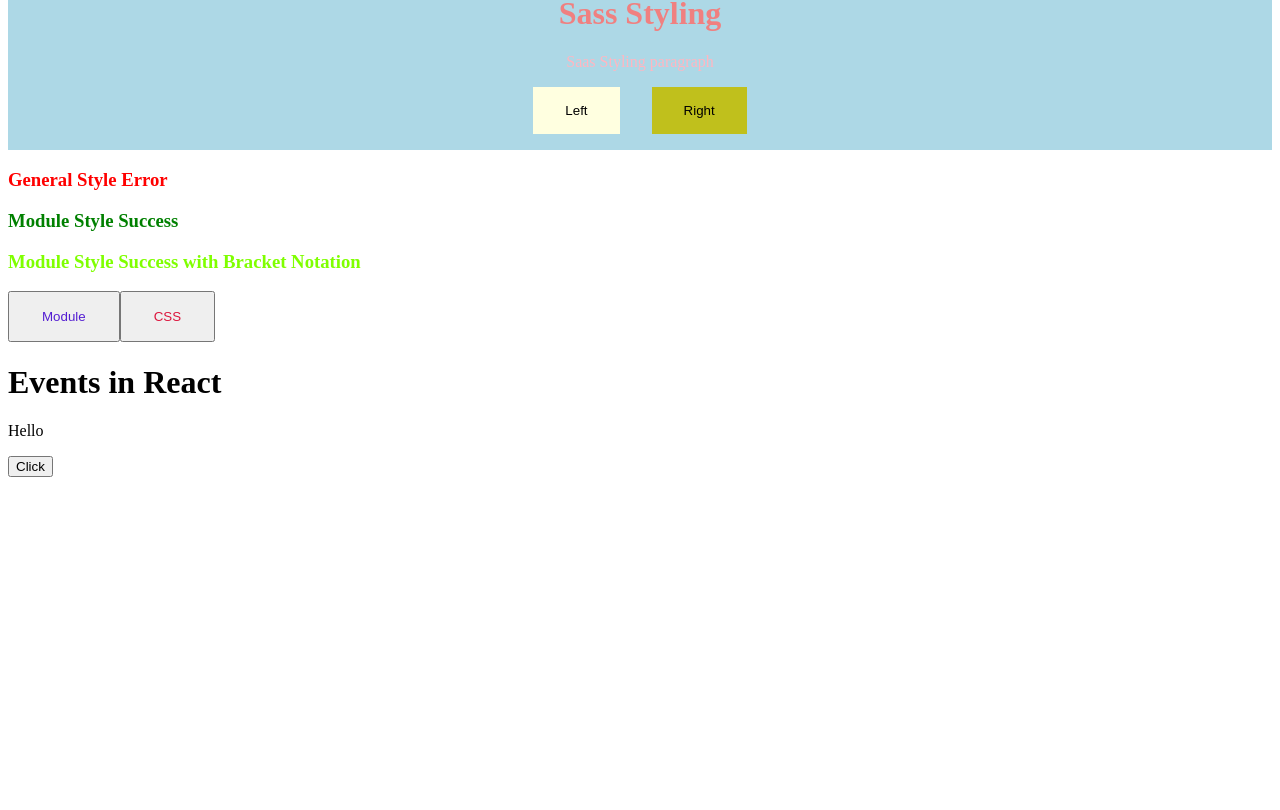
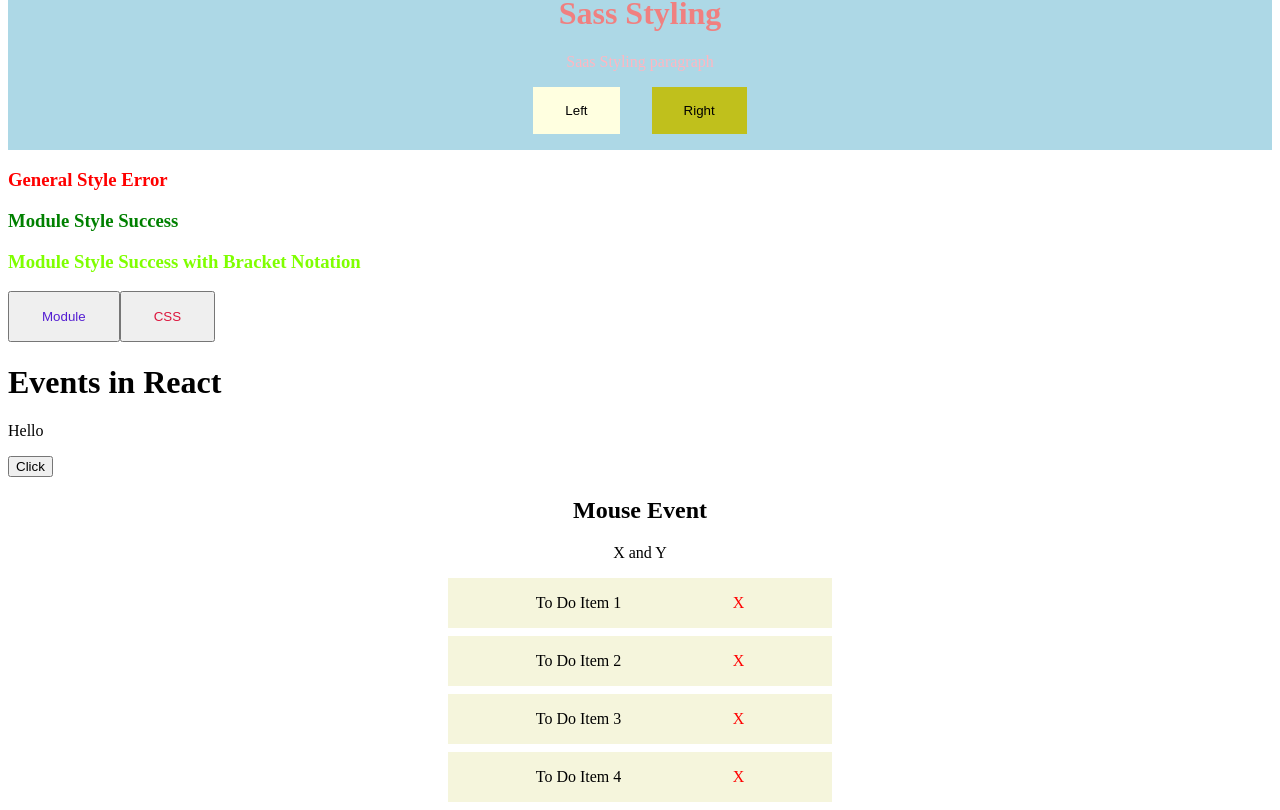
Before and after one commit to gurhanalan/React-Study-Notes-1, a React (Create React App) app: page / in a window 1280 px wide. Shown: the part 677-1487 px from the top of the page. Before the commit the page ends 1162 px from the top, so only its background shows below. Built offline with nearby package versions, Linux system fonts and the light colour scheme.

Commit message:
Add Mouse event styles

```diff
--- a/src/App.js
+++ b/src/App.js
@@ -8,6 +8,7 @@ import "./app.css";
 import styles from "./app.module.css";
 import ModuleBtn from "./components/moduleCss/ModuleBtn";
 import EventBind from "./components/eventBinding/EventBind";
+import MouseEvents from "./components/mouseEvents/MouseEvents";
 
 function App() {
     return (
@@ -30,6 +31,8 @@ function App() {
 
             <h1>Events in React</h1>
             <EventBind />
+
+            <MouseEvents />
         </div>
     );
 }
--- /dev/null
+++ b/src/components/mouseEvents/MouseEvents.js
@@ -0,0 +1,25 @@
+import React from "react";
+import styles from "./mouseEvents.module.css";
+
+export default function MouseEvents() {
+    return (
+        <div className={styles["mouse-event"]}>
+            <h2>Mouse Event</h2>
+            <p>X and Y</p>
+            <ul className={styles.list}>
+                <li id="todo-1">
+                    To Do Item 1 <span>X</span>
+                </li>
+                <li id="todo-2">
+                    To Do Item 2 <span>X</span>
+                </li>
+                <li id="todo-3">
+                    To Do Item 3 <span>X</span>
+                </li>
+                <li id="todo-4">
+                    To Do Item 4 <span>X</span>
+                </li>
+            </ul>
+        </div>
+    );
+}
--- /dev/null
+++ b/src/components/mouseEvents/mouseEvents.module.css
@@ -0,0 +1,27 @@
+.mouse-event {
+    text-align: center;
+}
+
+.list {
+    list-style: none;
+    display: flex;
+    flex-direction: column;
+    align-items: center;
+    gap: 0.5rem;
+    margin: 0;
+    padding: 0;
+}
+
+.list li {
+    padding: 1rem 2rem;
+    background-color: beige;
+    /* display: inline-block; */
+    margin: 0;
+    width: 20rem;
+    display: flex;
+    justify-content: space-around;
+}
+
+.list li span {
+    color: red;
+}
```
